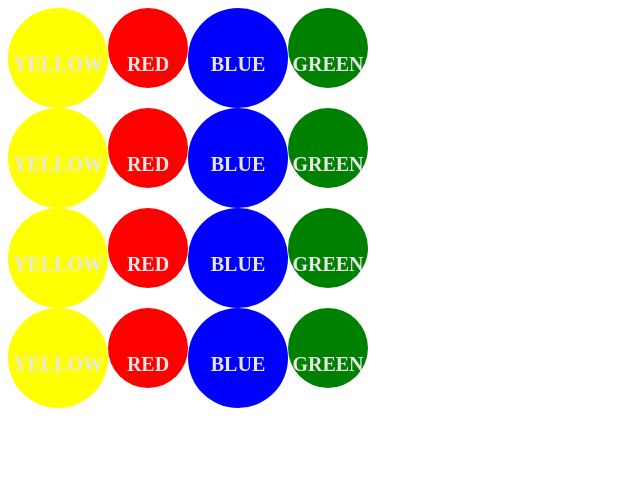
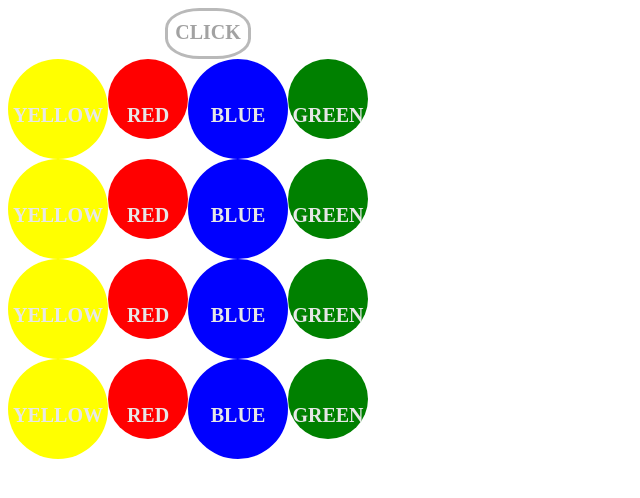
Before and after one commit to jukkamulla/practicejs, a plain HTML site: page index.html in a window 1280 px wide. Shown: the whole page, without its empty margins (0-640 px from the left). Drawn offline with Linux system fonts and the light colour scheme.

Commit message:
add click button

```diff
--- a/index.html
+++ b/index.html
@@ -8,7 +8,9 @@
 </head>
 
 <body>
-    <section id="test"></section>
+    <section id="test">
+       <p id="click" onclick="clickFunction()">Click</p>
+    </section>
     <script src="pract.js"></script>
 </body>
 
--- a/pract.css
+++ b/pract.css
@@ -26,6 +26,19 @@
     border-radius: 50px;
 }
 
+#click {
+    width: 80px;
+    height: 35px;
+    border-radius: 40%;
+    border: solid #B9B9B9;
+    color: #a2a2a2;
+    margin: auto;
+    padding-top: 10px;
+    vertical-align: middle;
+    cursor: pointer;
+    font-size: 20px;
+}
+
 p {
     font-size: 20px;
     font-weight: bolder;
--- a/pract.js
+++ b/pract.js
@@ -27,3 +27,8 @@ function dotsTable() {
     }
 }
 dotsTable();
+
+function clickFunction() {
+    document.getElementById("click").innerHTML = "^_^";
+    document.getElementsByClassName("yellow")[0].innerHTML = "^_^";
+}
```
